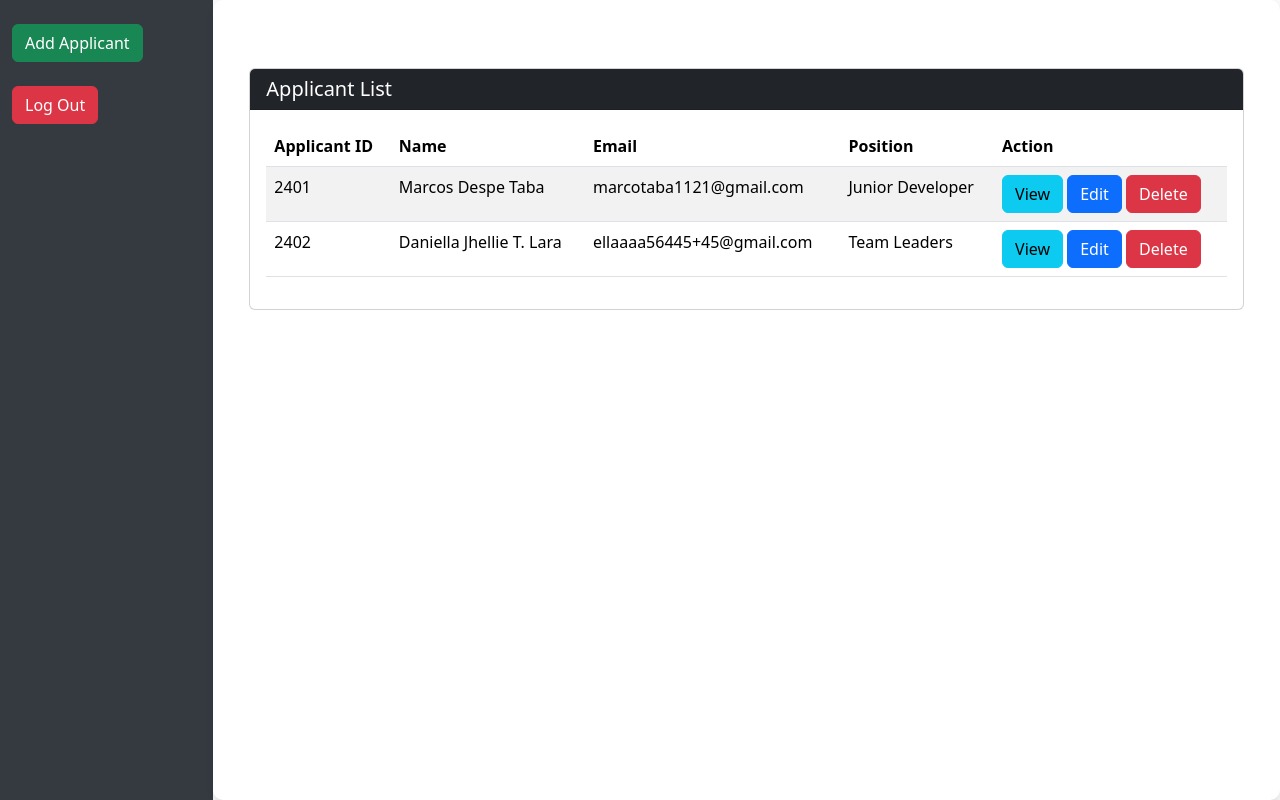
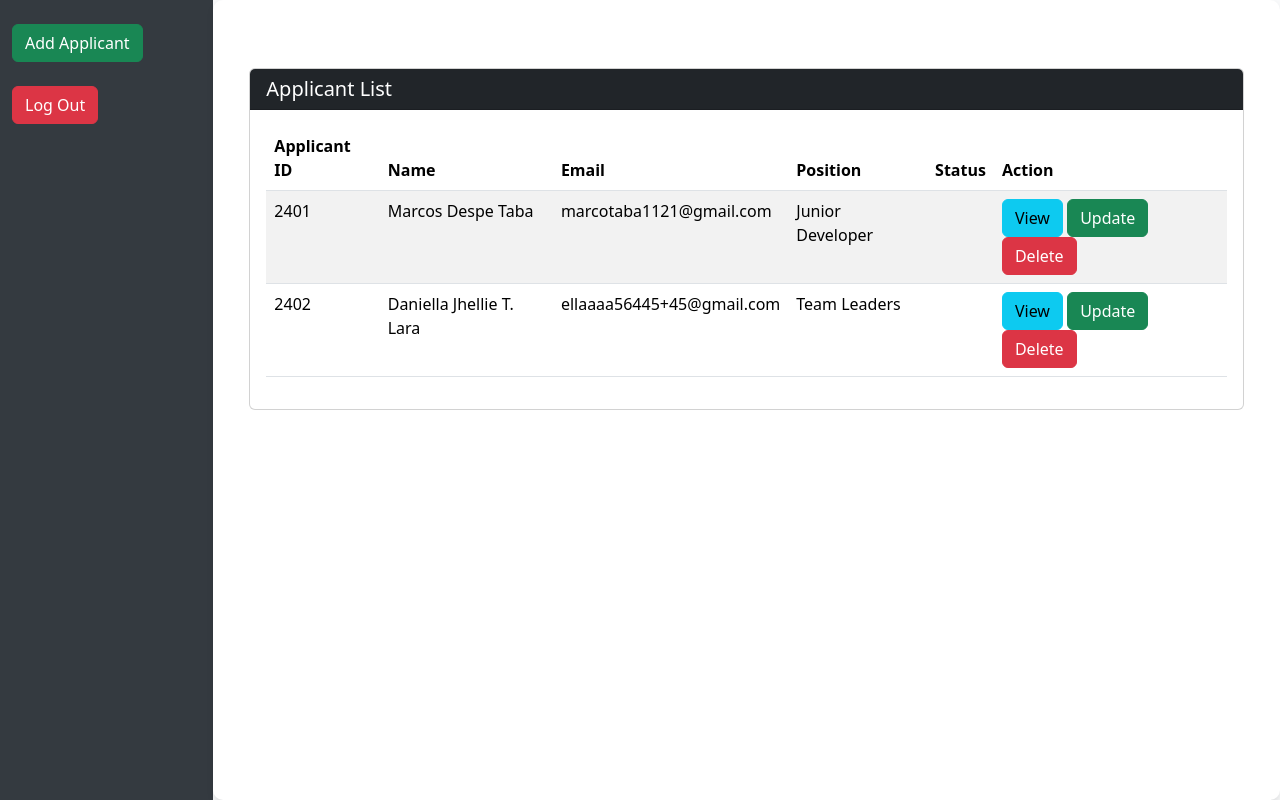
Before and after one commit to Congsss1409/applicant, a PHP site: page /admin/index.php in a window 1280 px wide. Shown: the part 76-876 px from the top of the page. Run offline with PHP 8.4, Linux system fonts and the light colour scheme; data comes from the database, SQL or seed files in the repository; data that the repository does not hold is empty.

Commit message:
added status

```diff
--- a/admin/edit_application.php
+++ b/admin/edit_application.php
@@ -34,7 +34,6 @@
 
 
     <?php
-
 // Establish database connection
 $conn = mysqli_connect('localhost', 'root', '', 'applicant');
 
@@ -49,6 +48,7 @@ if ($_SERVER["REQUEST_METHOD"] == "POST" && isset($_GET['id']) && is_numeric($_G
     $name = $_POST['name'];
     $email = $_POST['email'];
     $position = $_POST['position'];
+    $status = $_POST['status'];
 
     // Check if the updated email already exists for another applicant
     $sql_check = "SELECT * FROM applications WHERE email='$email' AND id!= $id";
@@ -67,7 +67,7 @@ if ($_SERVER["REQUEST_METHOD"] == "POST" && isset($_GET['id']) && is_numeric($_G
         <?php
     } else {
         // Update the applicant if no duplicate email is found
-        $sql = "UPDATE applications SET name='$name', email='$email', position='$position' WHERE id=$id";
+        $sql = "UPDATE applications SET name='$name', email='$email', position='$position', status='$status' WHERE id=$id";
 
         if (mysqli_query($conn, $sql)) {
             ?>
@@ -80,7 +80,6 @@ if ($_SERVER["REQUEST_METHOD"] == "POST" && isset($_GET['id']) && is_numeric($_G
                     timer: 2000
                 }).then(function () {
                     window.location.href = "index.php";
-
                 });
             </script>
             <?php
--- a/admin/get_application_details.php
+++ b/admin/get_application_details.php
@@ -20,6 +20,7 @@ if (mysqli_num_rows($result) > 0) {
     echo "<p><strong>Name:</strong> " . $row['name'] . "</p>";
     echo "<p><strong>Email:</strong> " . $row['email'] . "</p>";
     echo "<p><strong>Position:</strong> " . $row['position'] . "</p>";
+    echo "<p><strong>Status:</strong> " . $row['status'] . "</p>";
     // Add more details if needed
 } else {
     echo "Application not found";
--- a/admin/index.php
+++ b/admin/index.php
@@ -105,6 +105,7 @@
                                         <th scope="col">Name</th>
                                         <th scope="col">Email</th>
                                         <th scope="col">Position</th>
+                                        <th scope="col">Status</th>
                                         <th scope="col">Action</th>
                                     </tr>
                                 </thead>
@@ -128,9 +129,10 @@
                                             echo "<td>" . $row['name'] . "</td>";
                                             echo "<td>" . $row['email'] . "</td>";
                                             echo "<td>" . $row['position'] . "</td>";
+                                            echo "<td>" . $row['status'] . "</td>";
                                             echo "<td>
                                                     <button type='button' class='btn btn-info' data-bs-toggle='modal' data-bs-target='#viewModal" . $row['id'] . "'>View</button>
-                                                    <button type='button' class='btn btn-primary' data-bs-toggle='modal' data-bs-target='#editModal" . $row['id'] . "'>Edit</button>
+                                                    <button type='button' class='btn btn-success' data-bs-toggle='modal' data-bs-target='#editModal" . $row['id'] . "'>Update</button>
                                                     <button type='button' class='btn btn-danger' data-bs-toggle='modal' data-bs-target='#deleteModal" . $row['id'] . "'>Delete</button>
                                                   </td>";
                                             echo "</tr>";
@@ -161,7 +163,7 @@ echo "<div class='modal fade' id='editModal" . $row['id'] . "' tabindex='-1' rol
         echo "<div class='modal-dialog' role='document'>";
         echo "<div class='modal-content'>";
         echo "<div class='modal-header'>";
-echo "<h5 class='modal-title' id='editModalLabel" . $row['id'] . "'>Edit Applicant</h5>";
+        echo "<h5 class='modal-title' id='editModalLabel" . $row['id'] . "'>Update Applicant</h5>";
         echo "<button type='button' class='btn-close' data-bs-dismiss='modal' aria-label='Close'></button>";
         echo "</div>";
         echo "<div class='modal-body'>";
@@ -177,6 +179,14 @@ echo "</div>";
         echo "<div class='mb-3'>";
         echo "<label for='position' class='form-label'>Position</label>";
         echo "<input type='text' class='form-control' id='position' name='position' value='" . $row['position'] . "' required>"; // Input name updated
+        echo "</div>";
+        echo "<div class='mb-3'>";
+        echo "<label for='status' class='form-label'>Status</label>";
+        echo "<select class='form-select' id='status' name='status' required>";
+        echo "<option value='Pending' ". ($row['status'] == 'Pending' ? 'selected' : '') .">Pending</option>"; // Set default status to Pending
+        echo "<option value='Accepted' ". ($row['status'] == 'Accepted' ? 'selected' : '') .">Accepted</option>";
+        echo "<option value='Rejected' ". ($row['status'] == 'Rejected' ? 'selected' : '') .">Rejected</option>";
+        echo "</select>";
         echo "</div>";
         echo "<button type='submit' class='btn btn-primary'>Update</button>";
         echo "</form>";
```
Lines whose indentation alone changed are shown as unchanged.
